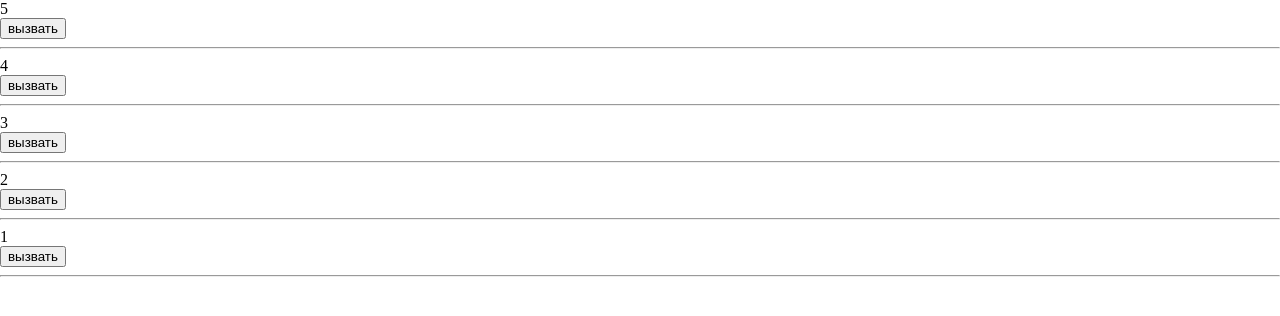
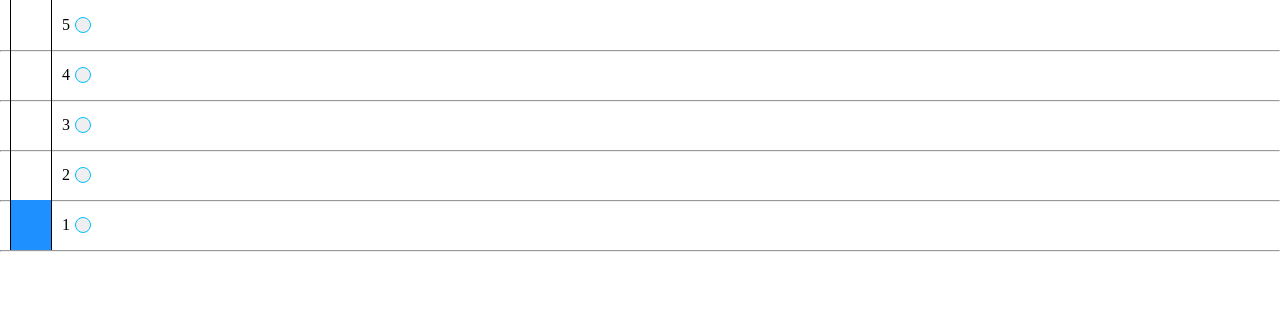
Before and after one commit to Romanfomic/ElevatorEmulator, a Vue app: page / in a window 1280 px wide. Shown: the top 316 px of the page. Built offline with nearby package versions, Linux system fonts and the light colour scheme.

Commit message:
Add styles for elevator

```diff
--- a/src/components/ElItem.vue
+++ b/src/components/ElItem.vue
@@ -1,11 +1,10 @@
 <template>
-    <div class="el-system">
-        <div class="elevator"></div>
+    <div>
         <div class="shaft" v-for="position in floors">
             <div class="floor">
-                <div class="floor-shaft"></div>
+                <div class="floor-shaft" :class="{ 'current-floor': currentPos === floors + 1 - position }"></div>
                 <div class="position">{{ floors - position + 1 }}</div>
-                <button class="el-btn">вызвать</button>
+                <button class="el-btn"></button>
             </div>
             <hr/>
         </div>
@@ -19,11 +18,47 @@
                 currentPos: 1,
                 isActive: false,
                 isResting: false,
-                floors: 5
+                floors: 5,
+                elQuery: []
             }
         }
     }
 </script>
 
 <style scoped>
+    .shaft {
+        height: 50px;
+    }
+    .floor-shaft {
+        height: 50px;
+        width: 40px;
+        border-right: 1px solid black;
+        border-left: 1px solid black;
+        margin: 0;
+        margin-left: 10px;
+    }
+    hr {
+        margin: 0;
+    }
+    .floor {
+        display: flex;
+        align-items: center;
+    }
+    .position {
+        margin-left: 10px;
+    }
+    .el-btn {
+        margin-left: 5px;
+        padding: 0;
+        height: 16px;
+        width: 16px;
+        border-radius: 8px;
+        border: 1px solid deepskyblue;
+    }
+    .el-btn:hover {
+        cursor: pointer;
+    }
+    .current-floor {
+        background-color: dodgerblue;
+    }
 </style>
```
